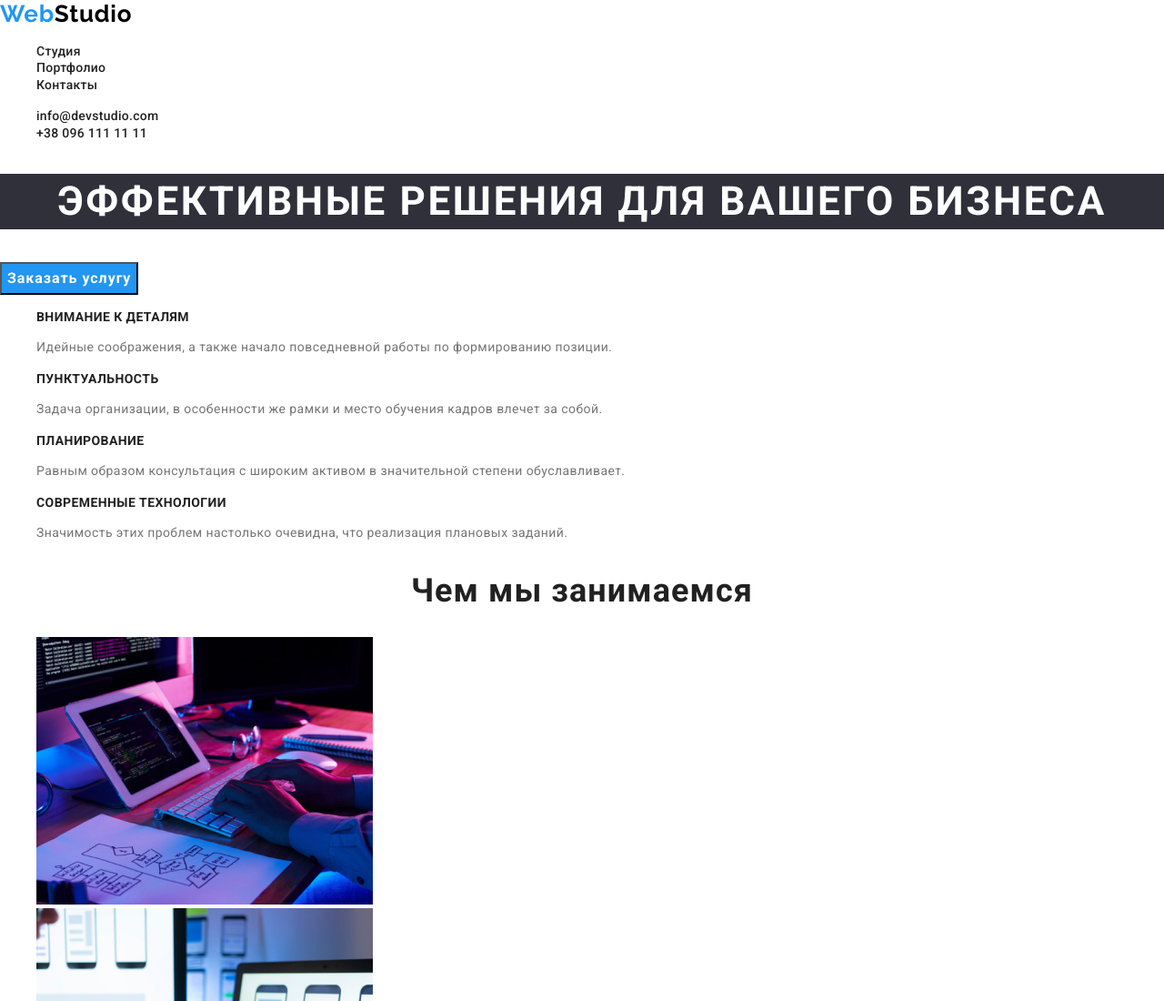
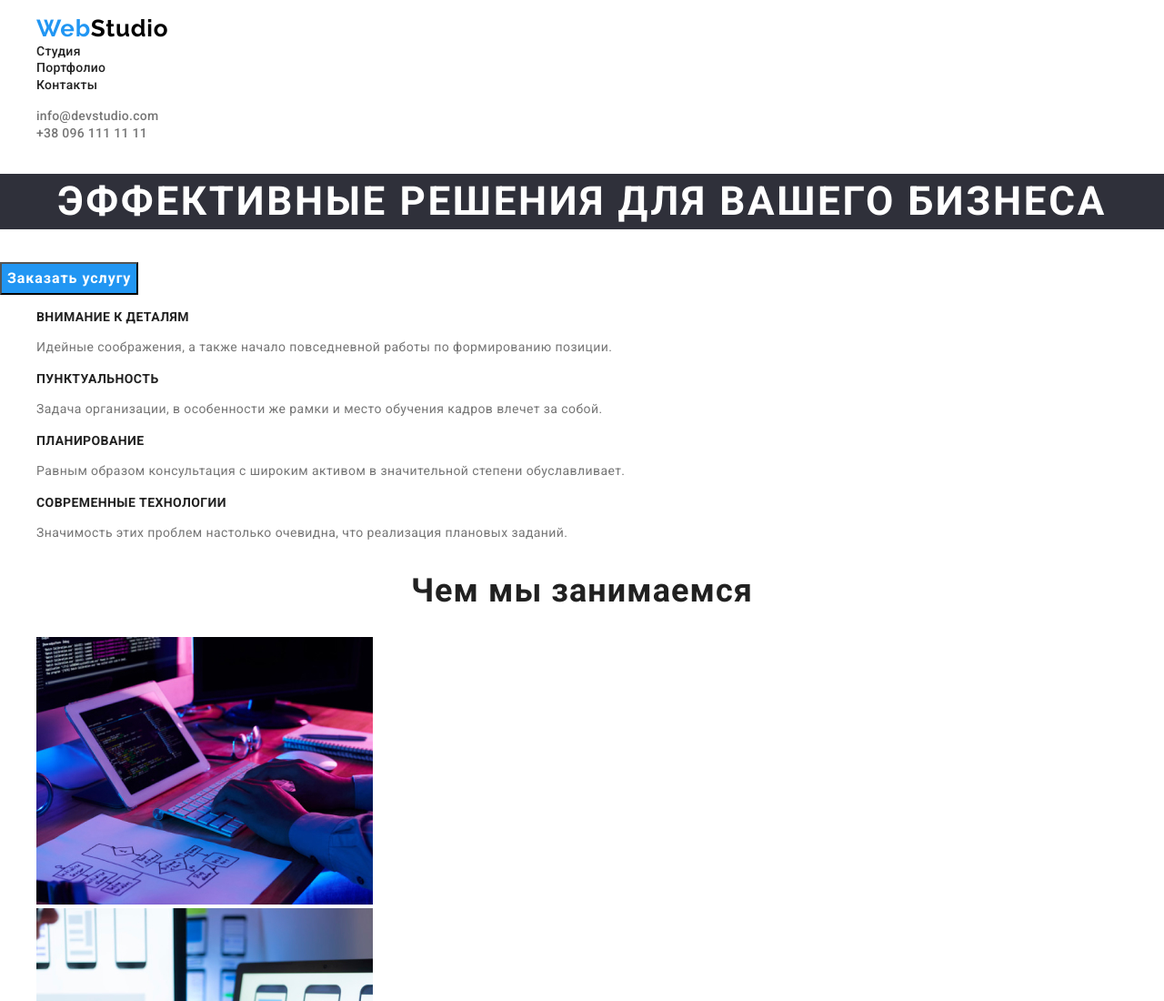
Before and after one commit to dasoftweb/goit-markup-hw-02, a plain HTML site: page index.html in a window 1280 px wide. Shown: the top 1100 px of the page at 91% size. Drawn offline with nearby package versions, Linux system fonts and the light colour scheme.

Commit message:
Logo in nav,header contacts class

```diff
--- a/css/styles.css
+++ b/css/styles.css
@@ -40,6 +40,10 @@ body {
   letter-spacing: 0.02em;
   color: var(--main-title-color);
   font-style: normal;
+}
+
+.header-contacts {
+  color: var(--main-descriprion-color);
 }
 
 .list-item:hover,
--- a/index.html
+++ b/index.html
@@ -17,11 +17,11 @@
   <body>
     <!-- HEADER -->
     <header>
-      <a class="logo-dark link" href="./index.html" lang="en"
-        ><span class="logo-part link">Web</span>Studio</a
-      >
       <nav class="navigation">
         <ul class="list">
+          <li>
+            <a class="logo-dark link" href="./index.html" lang="en"><span class="logo-part link">Web</span>Studio</a>
+          </li>
           <li><a class="list-item link" href="">Студия</a></li>
           <li>
             <a class="list-item link" href="./portfolio.html">Портфолио</a>
@@ -33,12 +33,12 @@
       <address>
         <ul class="list">
           <li>
-            <a class="list-item link" href="mailto:info@devstudio.com"
+            <a class="list-item header-contacts link" href="mailto:info@devstudio.com"
               >info@devstudio.com</a
             >
           </li>
           <li>
-            <a class="list-item link" href="tel:+380961111111"
+            <a class="list-item header-contacts link" href="tel:+380961111111"
               >+38 096 111 11 11</a
             >
           </li>
```
Also changed, not shown: portfolio.html (+3 -3 lines).
